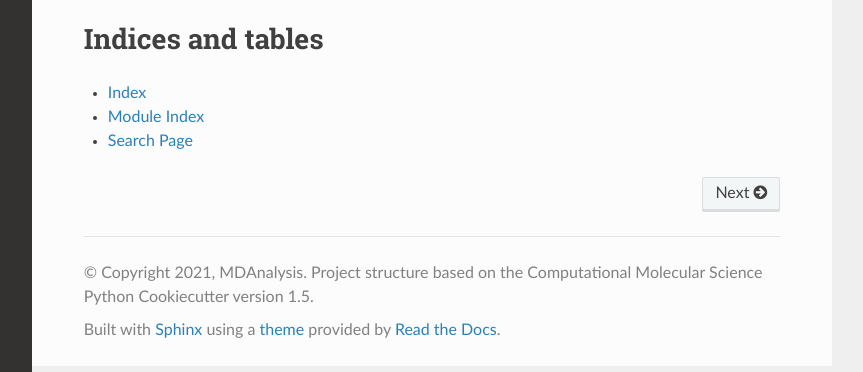
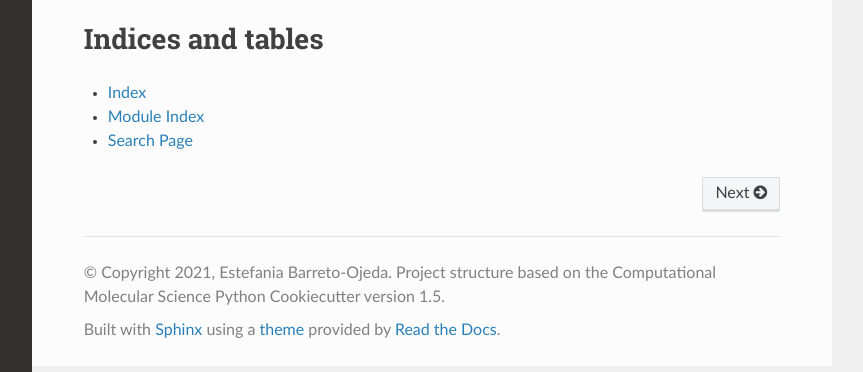
Before and after one commit to MDAnalysis/membrane-curvature, a Sphinx documentation site: the page built from docs/index.rst, in a window 1280 px wide, cut to the strip 528-900 px from the top of the page. Shown: the whole strip, without its empty margins (268-1131 px from the left). Built offline with Sphinx 7.4.7 and the Read the Docs theme 2.0.0, drawn with Linux system fonts in a browser that asks for light colours; pages that are not in the unit, such as notebooks, are missing from menus; the version number could not be read and is left out; some of the changed text lies outside the part shown.

Commit message:
Name added in author and copyright. sys path added

```diff
--- a/docs/conf.py
+++ b/docs/conf.py
@@ -15,6 +15,7 @@
 # Incase the project was not installed
 import os
 import sys
+sys.path.append(os.path.abspath('../..'))
 sys.path.insert(0, os.path.abspath('..'))
 
 import mdakit_membcurv
@@ -22,10 +23,10 @@ import mdakit_membcurv
 
 # -- Project information -----------------------------------------------------
 
-project = 'MDAkit MembCurv'
-copyright = ("2021, MDAnalysis. Project structure based on the "
+project = 'MDAkit_membcurv'
+copyright = ("2021, Estefania Barreto-Ojeda. Project structure based on the "
              "Computational Molecular Science Python Cookiecutter version 1.5")
-author = 'MDAnalysis'
+author = 'Estefania Barreto-Ojeda'
 
 # The short X.Y version
 version = ''
@@ -79,7 +80,7 @@ language = None
 # List of patterns, relative to source directory, that match files and
 # directories to ignore when looking for source files.
 # This pattern also affects html_static_path and html_extra_path .
-exclude_patterns = ['_build', 'Thumbs.db', '.DS_Store']
+exclude_patterns = ['_build', 'Thumbs.db', '.DS_Store', 'pages/reference-architecture', 'some/other/file.txt']
 
 # The name of the Pygments (syntax highlighting) style to use.
 pygments_style = 'default'
```
